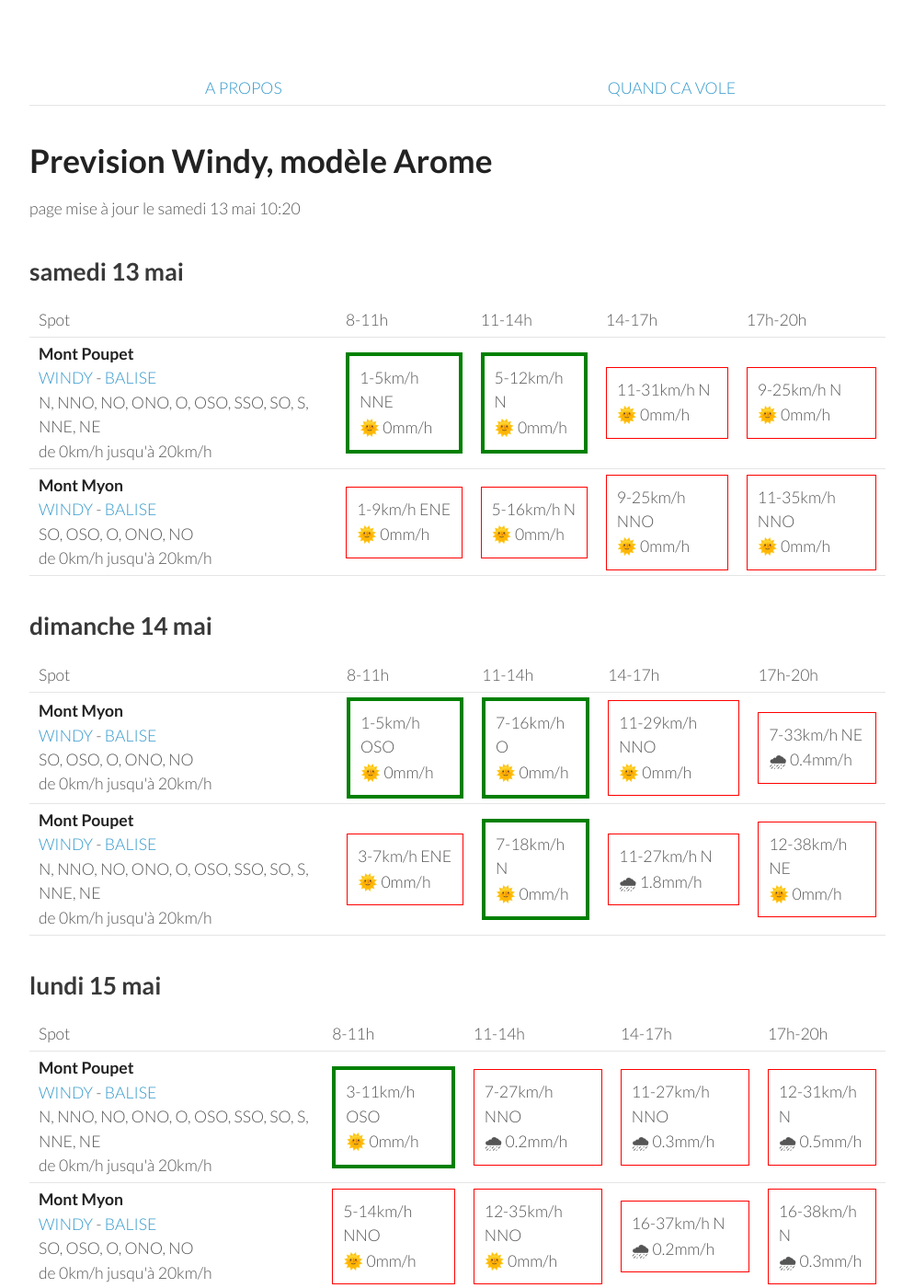
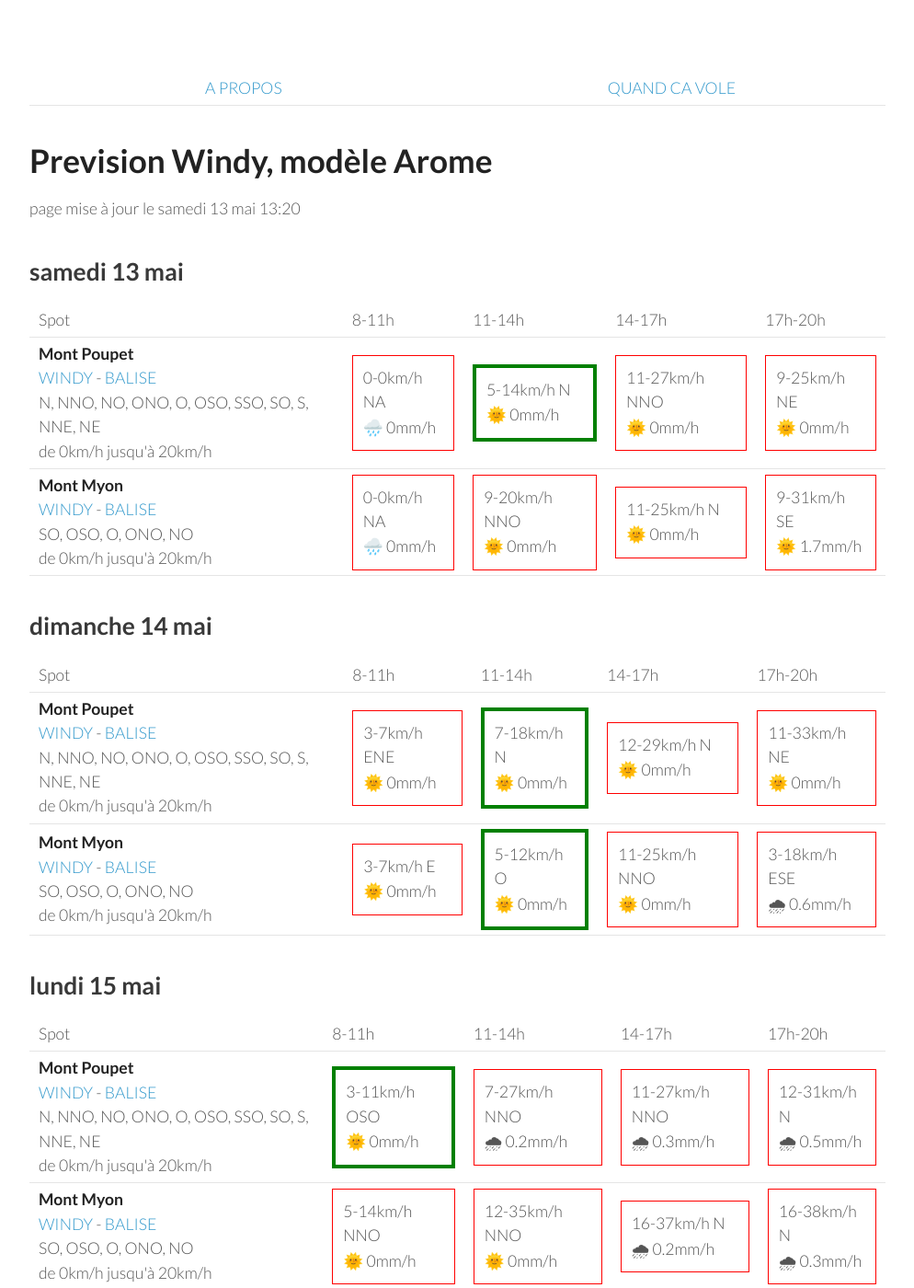
Before and after one commit to parapente-dans-le-nord/parapente-dans-le-nord.github.io, a Jekyll site: the page built from jura.markdown, in a window 1280 px wide and 1400 px high. Shown: the whole window at 92% size, without its empty margins (26-1020 px from the left). Built offline with Jekyll 4.4.1, drawn with Linux system fonts in a browser that asks for light colours.

Commit message:
update index.markdown

```diff
--- a/jura.markdown
+++ b/jura.markdown
@@ -7,7 +7,7 @@ title:  "Tous les spots"
 {: .links}
 
 # Prevision Windy, modèle Arome
-page mise à jour le samedi 13 mai 10:20
+page mise à jour le samedi 13 mai 13:20
 
 ## samedi 13 mai
 
@@ -24,21 +24,19 @@ page mise à jour le samedi 13 mai 10:20
 <tr>
         <td><strong>Mont Poupet</strong><br><a href="https://windy.com/46.970/5.876?46.541,5.876,8">WINDY</a> - <span class=""><a href="http://www.balisemeteo.com/balise.php?idBalise=92">BALISE</a> </span><br> <span class="vent-favorable">N, NNO, NO, ONO, O, OSO, SSO, SO, S, NNE, NE</span><br><span class="force-vent">de 0km/h jusqu'à 20km/h</span> </td>
 
-            <td><div class="flyable"><p>1-5km/h NNE</p><p>🌞 0mm/h</p></div></td>
-            <td><div class="flyable"><p>5-12km/h N</p><p>🌞 0mm/h</p></div></td>
-            <td><div class="not-flyable"><p>11-31km/h N</p><p>🌞 0mm/h</p></div></td>
-            <td><div class="not-flyable"><p>9-25km/h N</p><p>🌞 0mm/h</p></div></td>
-
+            <td><div class="not-flyable"><p>0-0km/h NA</p><p>🌧️ 0mm/h</p></div></td>
+            <td><div class="flyable"><p>5-14km/h N</p><p>🌞 0mm/h</p></div></td>
+            <td><div class="not-flyable"><p>11-27km/h NNO</p><p>🌞 0mm/h</p></div></td>
+            <td><div class="not-flyable"><p>9-25km/h NE</p><p>🌞 0mm/h</p></div></td>
 
     </tr>
 <tr>
         <td><strong>Mont Myon</strong><br><a href="https://windy.com/46.331/5.397?45.898,5.394,8,m:eWoagj8">WINDY</a> - <span class=""><a href="http://www.balisemeteo.com/balise.php?idBalise=70">BALISE</a> </span><br> <span class="vent-favorable">SO, OSO, O, ONO, NO</span><br><span class="force-vent">de 0km/h jusqu'à 20km/h</span> </td>
 
-            <td><div class="not-flyable"><p>1-9km/h ENE</p><p>🌞 0mm/h</p></div></td>
-            <td><div class="not-flyable"><p>5-16km/h N</p><p>🌞 0mm/h</p></div></td>
-            <td><div class="not-flyable"><p>9-25km/h NNO</p><p>🌞 0mm/h</p></div></td>
-            <td><div class="not-flyable"><p>11-35km/h NNO</p><p>🌞 0mm/h</p></div></td>
-
+            <td><div class="not-flyable"><p>0-0km/h NA</p><p>🌧️ 0mm/h</p></div></td>
+            <td><div class="not-flyable"><p>9-20km/h NNO</p><p>🌞 0mm/h</p></div></td>
+            <td><div class="not-flyable"><p>11-25km/h N</p><p>🌞 0mm/h</p></div></td>
+            <td><div class="not-flyable"><p>9-31km/h SE</p><p>🌞 1.7mm/h</p></div></td>
 
     </tr>
 
@@ -58,22 +56,22 @@ page mise à jour le samedi 13 mai 10:20
       <td>17h-20h</td>
     </tr>
 <tr>
-        <td><strong>Mont Myon</strong><br><a href="https://windy.com/46.331/5.397?45.898,5.394,8,m:eWoagj8">WINDY</a> - <span class=""><a href="http://www.balisemeteo.com/balise.php?idBalise=70">BALISE</a> </span><br> <span class="vent-favorable">SO, OSO, O, ONO, NO</span><br><span class="force-vent">de 0km/h jusqu'à 20km/h</span> </td>
+        <td><strong>Mont Poupet</strong><br><a href="https://windy.com/46.970/5.876?46.541,5.876,8">WINDY</a> - <span class=""><a href="http://www.balisemeteo.com/balise.php?idBalise=92">BALISE</a> </span><br> <span class="vent-favorable">N, NNO, NO, ONO, O, OSO, SSO, SO, S, NNE, NE</span><br><span class="force-vent">de 0km/h jusqu'à 20km/h</span> </td>
 
-            <td><div class="flyable"><p>1-5km/h OSO</p><p>🌞 0mm/h</p></div></td>
-            <td><div class="flyable"><p>7-16km/h O</p><p>🌞 0mm/h</p></div></td>
-            <td><div class="not-flyable"><p>11-29km/h NNO</p><p>🌞 0mm/h</p></div></td>
-            <td><div class="not-flyable"><p>7-33km/h NE</p><p>🌧 0.4mm/h</p></div></td>
+            <td><div class="not-flyable"><p>3-7km/h ENE</p><p>🌞 0mm/h</p></div></td>
+            <td><div class="flyable"><p>7-18km/h N</p><p>🌞 0mm/h</p></div></td>
+            <td><div class="not-flyable"><p>12-29km/h N</p><p>🌞 0mm/h</p></div></td>
+            <td><div class="not-flyable"><p>11-33km/h NE</p><p>🌞 0mm/h</p></div></td>
 
 
     </tr>
 <tr>
-        <td><strong>Mont Poupet</strong><br><a href="https://windy.com/46.970/5.876?46.541,5.876,8">WINDY</a> - <span class=""><a href="http://www.balisemeteo.com/balise.php?idBalise=92">BALISE</a> </span><br> <span class="vent-favorable">N, NNO, NO, ONO, O, OSO, SSO, SO, S, NNE, NE</span><br><span class="force-vent">de 0km/h jusqu'à 20km/h</span> </td>
+        <td><strong>Mont Myon</strong><br><a href="https://windy.com/46.331/5.397?45.898,5.394,8,m:eWoagj8">WINDY</a> - <span class=""><a href="http://www.balisemeteo.com/balise.php?idBalise=70">BALISE</a> </span><br> <span class="vent-favorable">SO, OSO, O, ONO, NO</span><br><span class="force-vent">de 0km/h jusqu'à 20km/h</span> </td>
 
-            <td><div class="not-flyable"><p>3-7km/h ENE</p><p>🌞 0mm/h</p></div></td>
-            <td><div class="flyable"><p>7-18km/h N</p><p>🌞 0mm/h</p></div></td>
-            <td><div class="not-flyable"><p>11-27km/h N</p><p>🌧 1.8mm/h</p></div></td>
-            <td><div class="not-flyable"><p>12-38km/h NE</p><p>🌞 0mm/h</p></div></td>
+            <td><div class="not-flyable"><p>3-7km/h E</p><p>🌞 0mm/h</p></div></td>
+            <td><div class="flyable"><p>5-12km/h O</p><p>🌞 0mm/h</p></div></td>
+            <td><div class="not-flyable"><p>11-25km/h NNO</p><p>🌞 0mm/h</p></div></td>
+            <td><div class="not-flyable"><p>3-18km/h ESE</p><p>🌧 0.6mm/h</p></div></td>
 
 
     </tr>
```
